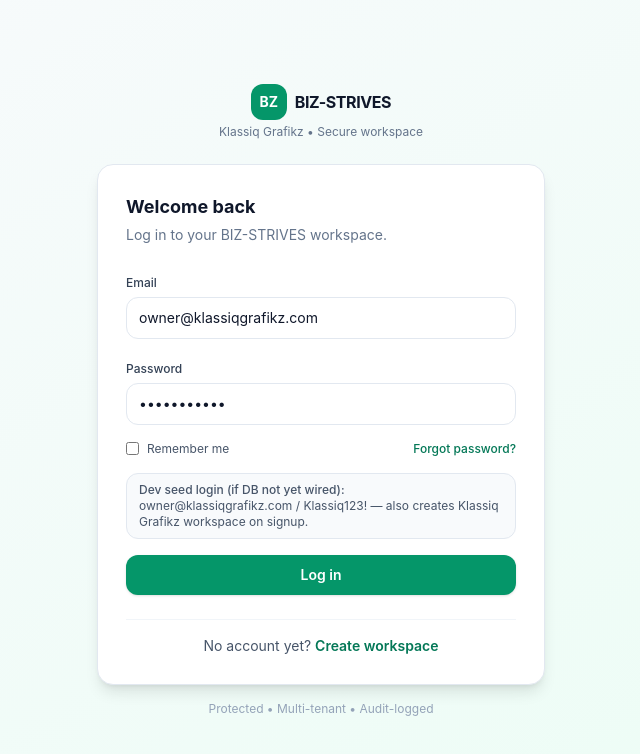
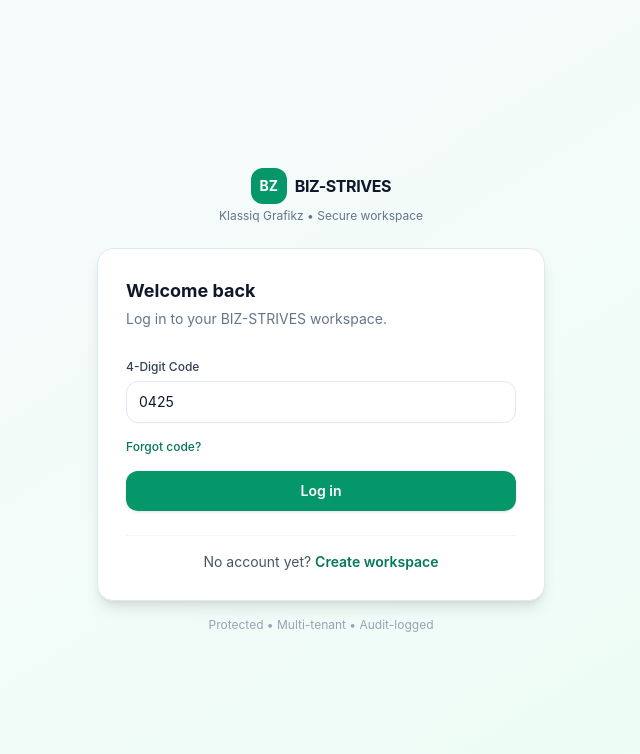
Before and after one commit to klassiqgrafikz/BIZ-STRIVES, a Next.js app: page /login in a window 1280 px wide. Shown: the top 754 px of the page, without its empty margins (319-959 px from the left). Built offline with nearby package versions, Linux system fonts and the light colour scheme.

Commit message:
Auth: switch to hardcoded 0425 code login flow, update UI

```diff
--- a/src/app/(auth)/login/LoginClient.tsx
+++ b/src/app/(auth)/login/LoginClient.tsx
@@ -8,13 +8,12 @@ import { Input, Button, useAuthSubmit } from "@/components/auth/AuthForm";
 export default function LoginClient() {
   const params = useSearchParams();
   const next = params.get("next") || "/dashboard";
-  const [email, setEmail] = useState("owner@klassiqgrafikz.com");
-  const [password, setPassword] = useState("Klassiq123!");
+  const [code, setCode] = useState("0425");
   const { submit, loading, error, info } = useAuthSubmit("/api/auth/login", { redirectTo: next as string });
 
   async function onSubmit(e: React.FormEvent) {
     e.preventDefault();
-    await submit({ email, password });
+    await submit({ code });
   }
 
   return (
@@ -24,18 +23,12 @@ export default function LoginClient() {
       footer={<>No account yet? <Link href="/signup" className="font-semibold text-emerald-700 hover:underline">Create workspace</Link></>}
     >
       <form onSubmit={onSubmit} className="space-y-4">
-        <Input label="Email" type="email" value={email} onChange={(e) => setEmail(e.target.value)} required />
-        <Input label="Password" type="password" value={password} onChange={(e) => setPassword(e.target.value)} required />
+        <Input label="4-Digit Code" type="text" value={code} onChange={(e) => setCode(e.target.value)} required />
         <div className="flex items-center justify-between text-xs">
-          <label className="flex items-center gap-2 text-slate-600"><input type="checkbox" className="rounded" /> Remember me</label>
-          <Link href="/forgot-password" className="font-medium text-emerald-700 hover:underline">Forgot password?</Link>
+          <Link href="/forgot-password" className="font-medium text-emerald-700 hover:underline">Forgot code?</Link>
         </div>
         {error && <p className="rounded-xl bg-red-50 border border-red-200 px-3 py-2 text-sm text-red-700">{error}</p>}
         {info && <p className="rounded-xl bg-amber-50 border border-amber-200 px-3 py-2 text-sm text-amber-800">{info}</p>}
-        <div className="rounded-xl bg-slate-50 border border-slate-200 px-3 py-2 text-xs text-slate-600">
-          <p className="font-medium">Dev seed login (if DB not yet wired):</p>
-          <p>owner@klassiqgrafikz.com / Klassiq123! — also creates Klassiq Grafikz workspace on signup.</p>
-        </div>
         <Button type="submit" loading={loading}>Log in</Button>
       </form>
     </AuthCard>
--- a/src/app/(auth)/signup/page.tsx
+++ b/src/app/(auth)/signup/page.tsx
@@ -2,44 +2,24 @@
 import { useState } from "react";
 import Link from "next/link";
 import { AuthCard } from "@/components/auth/AuthCard";
-import { Input, Button, useAuthSubmit } from "@/components/auth/AuthForm";
 
 export default function SignupPage() {
-  const [name, setName] = useState("");
-  const [email, setEmail] = useState("");
-  const [password, setPassword] = useState("");
-  const [businessName, setBusinessName] = useState("Klassiq Grafikz");
-  const { submit, loading, error, info } = useAuthSubmit("/api/auth/signup", { redirectTo: "/dashboard" });
-  const [done, setDone] = useState(false);
-
-  async function onSubmit(e: React.FormEvent) {
-    e.preventDefault();
-    const r = await submit({ name, email, password, businessName });
-    if (r?.ok) setDone(true);
-  }
-
   return (
     <AuthCard
       title="Create your workspace"
       subtitle="One account → your business finance hub. Owner role by default."
       footer={
         <>
-          Already have an account? <Link href="/login" className="font-semibold text-emerald-700 hover:underline">Log in</Link>
+          Already have an account? <Link href="/login" className="font-semibold text-emerald-700 hover:underline">Log in with code 0425</Link>
         </>
       }
     >
-      <form onSubmit={onSubmit} className="space-y-4">
-        <Input label="Full name" value={name} onChange={(e) => setName(e.target.value)} placeholder="Ada Lovelace" required />
-        <Input label="Email" type="email" value={email} onChange={(e) => setEmail(e.target.value)} placeholder="you@example.com" required />
-        <Input label="Password (min 8)" type="password" value={password} onChange={(e) => setPassword(e.target.value)} placeholder="••••••••" required minLength={8} />
-        <Input label="Business / Workspace name" value={businessName} onChange={(e) => setBusinessName(e.target.value)} placeholder="Klassiq Grafikz" required />
-        <p className="text-xs text-slate-500">You’ll be Owner. Add team later (Admin/Accountant/Staff/Viewer). Currency defaults to NGN, timezone Africa/Lagos — configurable in Settings.</p>
-        {error && <p className="rounded-xl bg-red-50 border border-red-200 px-3 py-2 text-sm text-red-700">{error}</p>}
-        {info && <p className="rounded-xl bg-amber-50 border border-amber-200 px-3 py-2 text-sm text-amber-800">{info}</p>}
-        {done && <p className="rounded-xl bg-emerald-50 border border-emerald-200 px-3 py-2 text-sm text-emerald-800">Account created — redirecting to dashboard…</p>}
-        <Button type="submit" loading={loading}>Create workspace</Button>
-        <p className="text-xs text-slate-400 text-center">By signing up you agree to BIZ-STRIVES handling your finance data securely.</p>
-      </form>
+      <p className="text-center my-8">Hardcoded Auth Mode</p>
+      <p className="text-center text-slate-500">Signup is disabled in this mode. Use the login form below with code: <strong>0425</strong></p>
+      <div className="mt-6">
+        <Button disabled>Create workspace</Button>
+      </div>
+      <p className="text-xs text-slate-400 text-center">By using this system you agree to the hardcoded auth terms.</p>
     </AuthCard>
   );
 }
```
